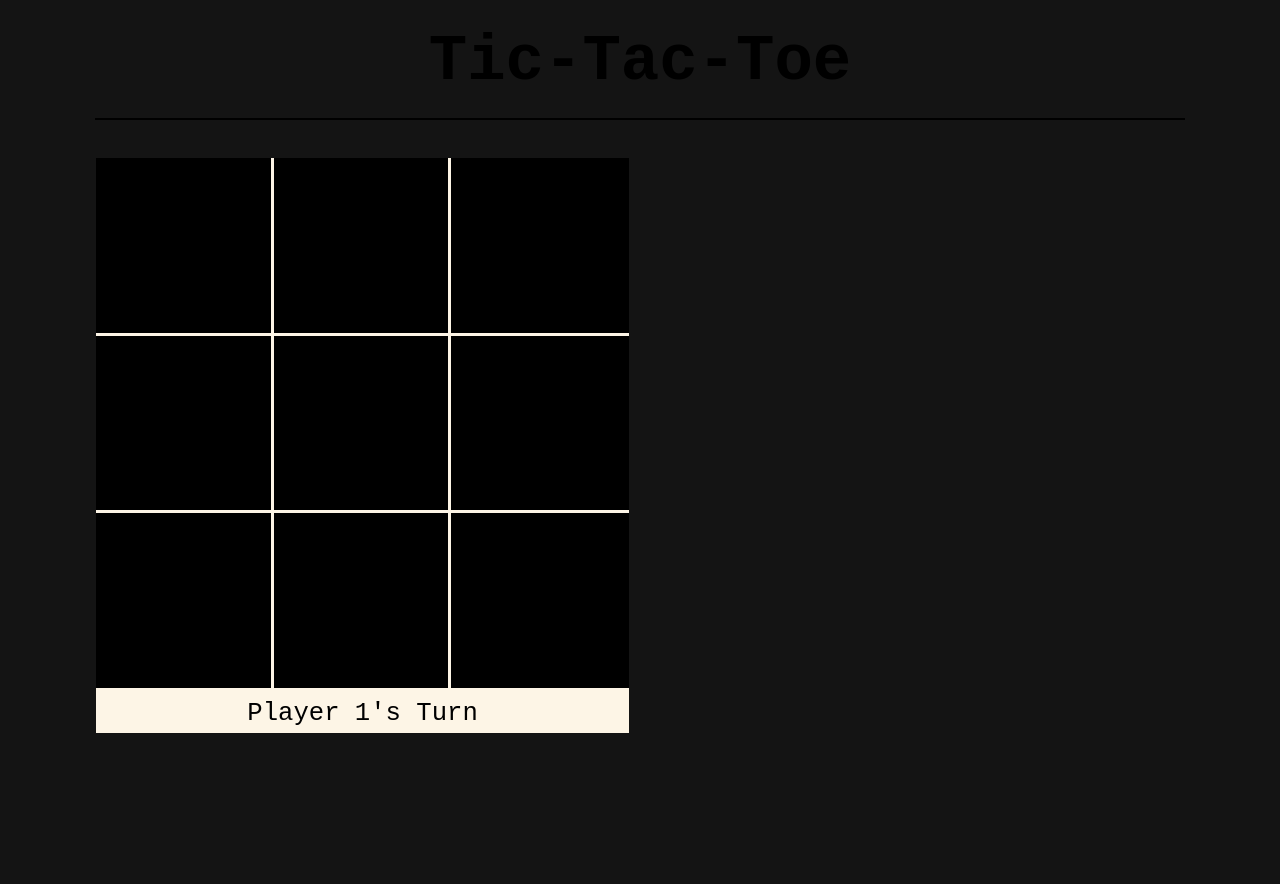
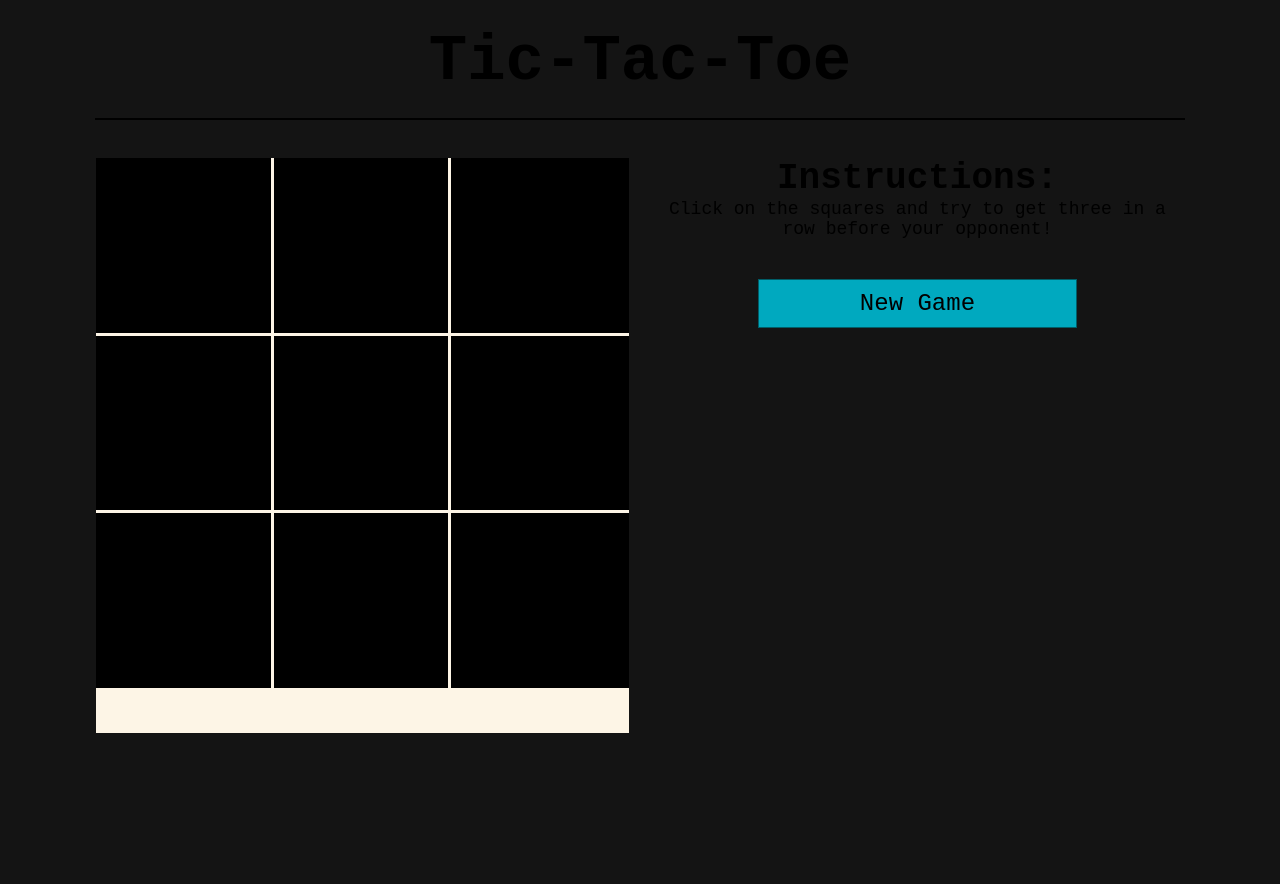
Before and after one commit to benngim/game_website, a Flask app: page /tictactoe in a window 1280 px wide. Shown: the part 61-945 px from the top of the page. Run offline with Flask 3, Linux system fonts and the light colour scheme.

Commit message:
Added ability to continuously play tictactoe games

```diff
--- a/static/js/tictactoe.js
+++ b/static/js/tictactoe.js
@@ -31,7 +31,7 @@
 
 /* Set up game board for new game */
 function initialiseGame() {
-    gameover = false;
+    gameover = true;
     board = [' ', ' ', ' ', ' ', ' ', ' ', ' ', ' ', ' '];
     setTheme();
 
@@ -40,6 +40,16 @@
         tile.innerHTML = " ";
         tile.addEventListener("click", clickTile);
     }
+    document.getElementById("gamelog").innerHTML = " ";
+}
+
+/* Start new game */
+function playGame() {
+    if (!gameover) {
+        return;
+    }
+    initialiseGame();
+    gameover = false;
     document.getElementById("gamelog").innerHTML = "Player 1's Turn";
 }
 
--- a/static/styles.css
+++ b/static/styles.css
@@ -166,12 +166,12 @@
     aspect-ratio: 1 / 1;
     display: flex;
     flex-wrap: wrap;
-    background-color: white;
+    background-color: black;
 }
 
 .tictactoe-gamelog {
     width: 100%;
-    background-color: white;
+    background-color: black;
     text-align: center;
     align-content: center;
     height: 4.5%;
@@ -200,3 +200,35 @@
 .tictactoe-tile-vrline {
     border-right: 3px solid black;
 }
+
+.tictactoe-game-info {
+    display: inline;
+    float: right;
+    text-align: center;
+    width: 49%;
+    font-size: large;
+}
+
+.tictactoe-button-container {
+    height: 100%;
+    display: flex;
+    flex-direction: column;
+    align-items: center;
+    justify-content: center;
+}
+
+.tictactoe-button {
+    background-color: var(--primary-color);
+    border: 1px solid var(--primary-color-border);
+    font-size: 24px;
+    font-family: 'Courier New', Courier, monospace;
+    padding: 10px;
+    text-decoration: none;
+    width: 60%;
+}
+
+.tictactoe-button:hover {
+    cursor: pointer;
+    background-color: var(--primary-color-hover);
+    color: var(--navbar-text-color-hover);
+}
--- a/templates/tictactoe.html
+++ b/templates/tictactoe.html
@@ -16,16 +16,28 @@
 
     <div class="tictactoe-game">
         <div class="tictactoe-board">
-            <div class="tictactoe-tile tictactoe-tile-hrline tictactoe-tile-vrline" id="tile-0">0</div>
-            <div class="tictactoe-tile tictactoe-tile-hrline tictactoe-tile-vrline" id="tile-1">1</div>
-            <div class="tictactoe-tile tictactoe-tile-hrline tictactoe-edge-tile" id="tile-2">2</div>
-            <div class="tictactoe-tile tictactoe-tile-hrline tictactoe-tile-vrline" id="tile-3">3</div>
-            <div class="tictactoe-tile tictactoe-tile-hrline tictactoe-tile-vrline" id="tile-4">4</div>
-            <div class="tictactoe-tile tictactoe-tile-hrline tictactoe-edge-tile" id="tile-5">5</div>
-            <div class="tictactoe-tile tictactoe-tile-vrline" id="tile-6">6</div>
-            <div class="tictactoe-tile tictactoe-tile-vrline" id="tile-7">7</div>
-            <div class="tictactoe-tile tictactoe-edge-tile" id="tile-8">8</div>
-            <div class="tictactoe-gamelog" id="gamelog""></div>
+            <div class="tictactoe-tile tictactoe-tile-hrline tictactoe-tile-vrline" id="tile-0"></div>
+            <div class="tictactoe-tile tictactoe-tile-hrline tictactoe-tile-vrline" id="tile-1"></div>
+            <div class="tictactoe-tile tictactoe-tile-hrline tictactoe-edge-tile" id="tile-2"></div>
+            <div class="tictactoe-tile tictactoe-tile-hrline tictactoe-tile-vrline" id="tile-3"></div>
+            <div class="tictactoe-tile tictactoe-tile-hrline tictactoe-tile-vrline" id="tile-4"></div>
+            <div class="tictactoe-tile tictactoe-tile-hrline tictactoe-edge-tile" id="tile-5"></div>
+            <div class="tictactoe-tile tictactoe-tile-vrline" id="tile-6"></div>
+            <div class="tictactoe-tile tictactoe-tile-vrline" id="tile-7"></div>
+            <div class="tictactoe-tile tictactoe-edge-tile" id="tile-8"></div>
+            <div class="tictactoe-gamelog" id="gamelog"></div>
+        </div>
+
+        <div class="tictactoe-game-info">
+            <h1>Instructions: </h1>
+            <p>
+                Click on the squares and try to get three in a row before your opponent!
+            </p>
+            <hr class="hidden-divider">
+            <div class="tictactoe-button-container">
+                <hr class="hidden-divider">
+                <button class="tictactoe-button" id="tictactoe-play-button" onclick="playGame(); blur();">New Game</button>
+            </div>
         </div>
     </div>
 {% endblock %}
```
